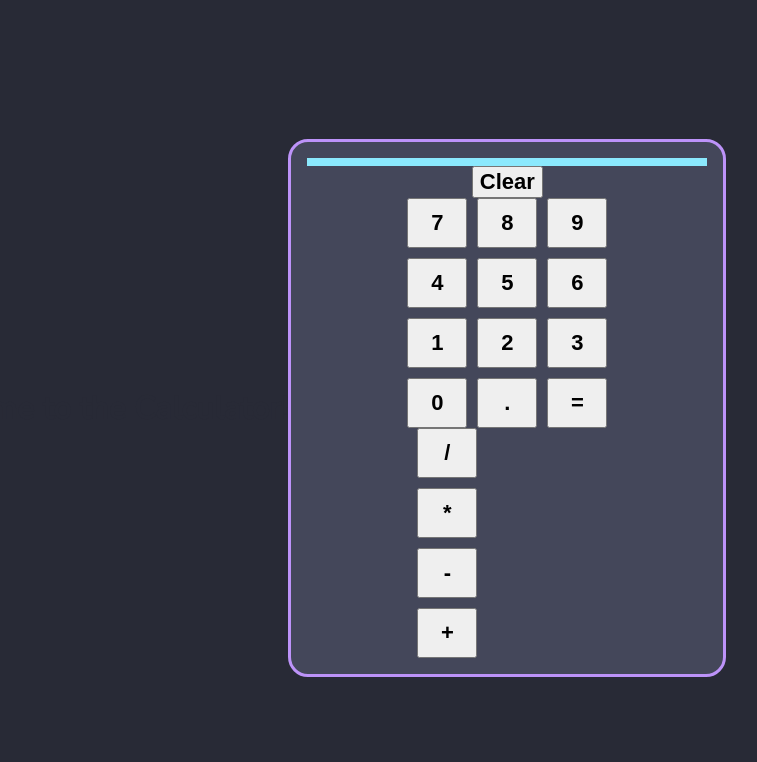
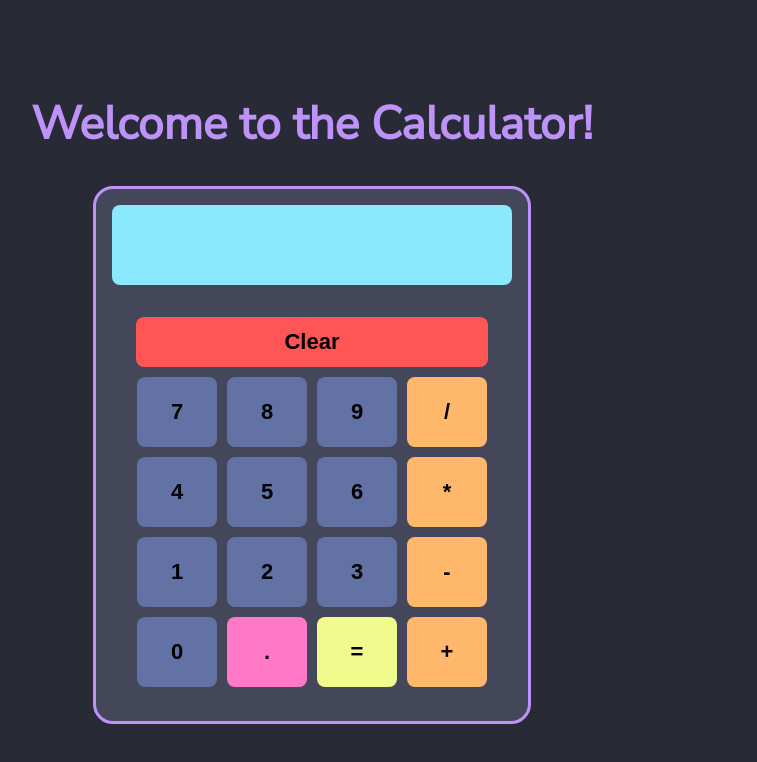
Before and after one commit to Lousio-n/calculatorjs, a plain HTML site: page index.html in a window 1280 px wide. Shown: the whole page, without its empty margins (328-1085 px from the left). Drawn offline with Linux system fonts and the light colour scheme; a web font is replaced by a local one.

Commit message:
improve styling

```diff
--- a/styles.css
+++ b/styles.css
@@ -5,6 +5,10 @@
   --purple-gray: #6272a4;
   --cyan: #8be9fd;
   --purple: #bd93f9;
+  --orange: #ffb86c;
+  --pink: #ff79c6;
+  --red: #ff5555;
+  --yellow: #f1fa8c;
 }
 
 html,
@@ -19,13 +23,41 @@ button {
   font-size: 22px;
   font-weight: 700;
   cursor: pointer;
+  border: transparent;
+  border-radius: 8px;
+}
+
+button:active {
+  transform: translateY(2px);
+}
+
+h1 {
+  color: var(--purple);
+  font-size: 46px;
+  margin-top: 0;
 }
 
 .main-container {
   display: flex;
+  flex-direction: column;
   height: 100%;
   justify-content: center;
   align-items: center;
+}
+
+.calculator-display {
+  background-color: var(--cyan);
+  height: 80px;
+  min-width: 390px;
+  margin-bottom: auto;
+  font-family: 'Calculator', sans-serif;
+  font-size: 46px;
+  font-weight: bold;
+  display: flex;
+  align-items: center;
+  justify-content: flex-end;
+  border-radius: 8px;
+  padding-right: 10px;
 }
 
 .calculator-main {
@@ -41,8 +73,22 @@ button {
   padding: 16px;
 }
 
-.main-calclator-buttons {
+.main-calculator-buttons {
   display: flex;
+  margin-bottom: 18px;
+}
+
+.reset-button-container {
+  width: 100%;
+  display: flex;
+  justify-content: center;
+  margin-bottom: 10px;
+}
+
+.reset-button {
+  width: 88%;
+  height: 50px;
+  background-color: var(--red);
 }
 
 .numeric-buttons {
@@ -58,19 +104,24 @@ button {
   grid-template-columns: 1fr;
 }
 
+.number-input {
+  background-color: var(--purple-gray);
+}
+
+.operator-input {
+  background-color: var(--orange);
+}
+
+.operator-equals {
+  background-color: var(--yellow);
+}
+
+.number-decimal {
+  background-color: var(--pink);
+}
+
 .operator-input,
 .number-input {
-  height: 50px;
-  width: 60px;
+  height: 70px;
+  width: 80px;
 }
-
-.calculator-display {
-  background-color: var(--cyan);
-  height: 80px;
-  width: 100%;
-  margin-bottom: auto;
-  font-size: 24px;
-  display: flex;
-  align-items: center;
-  justify-content: flex-end;
-}
```
